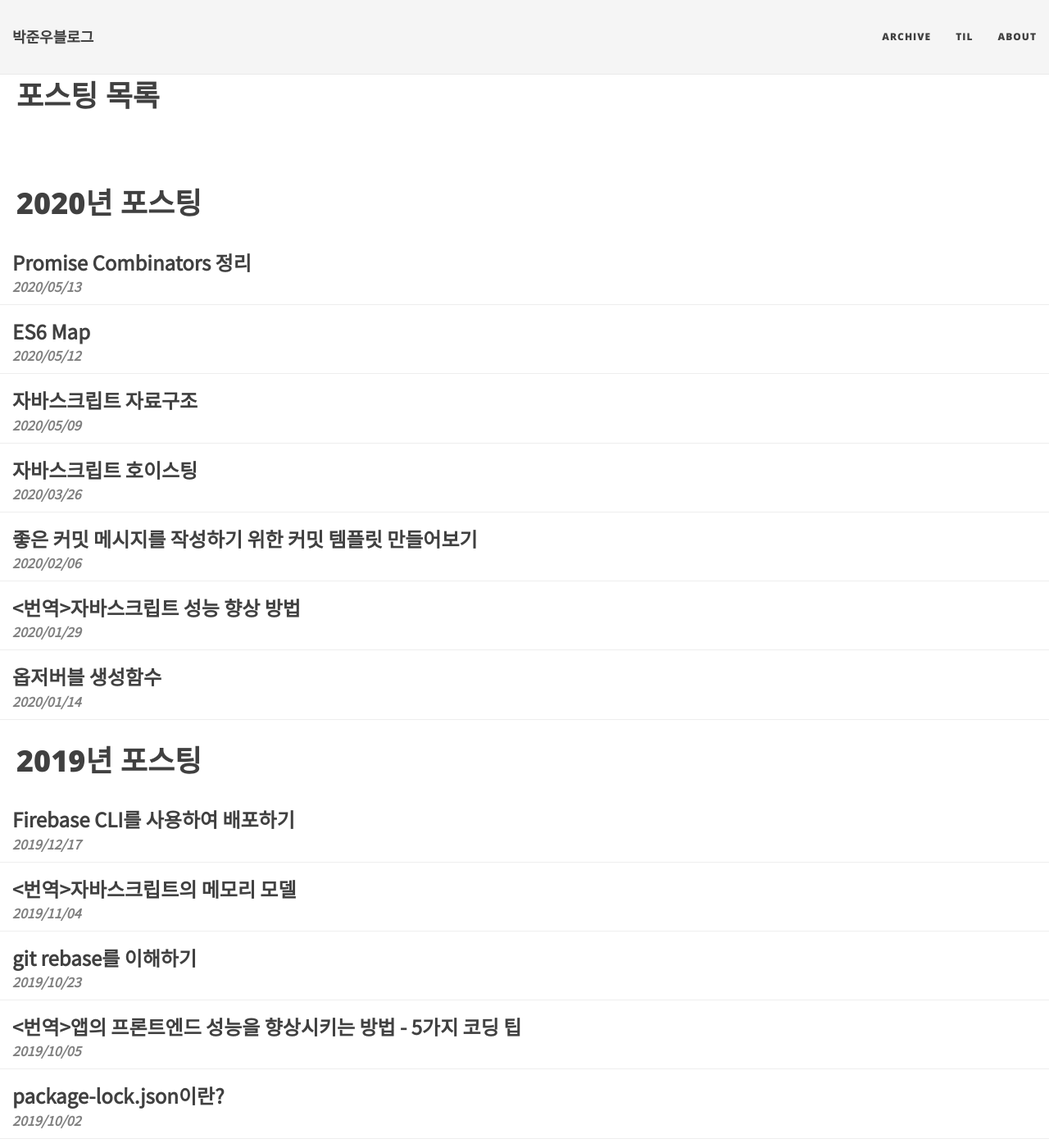
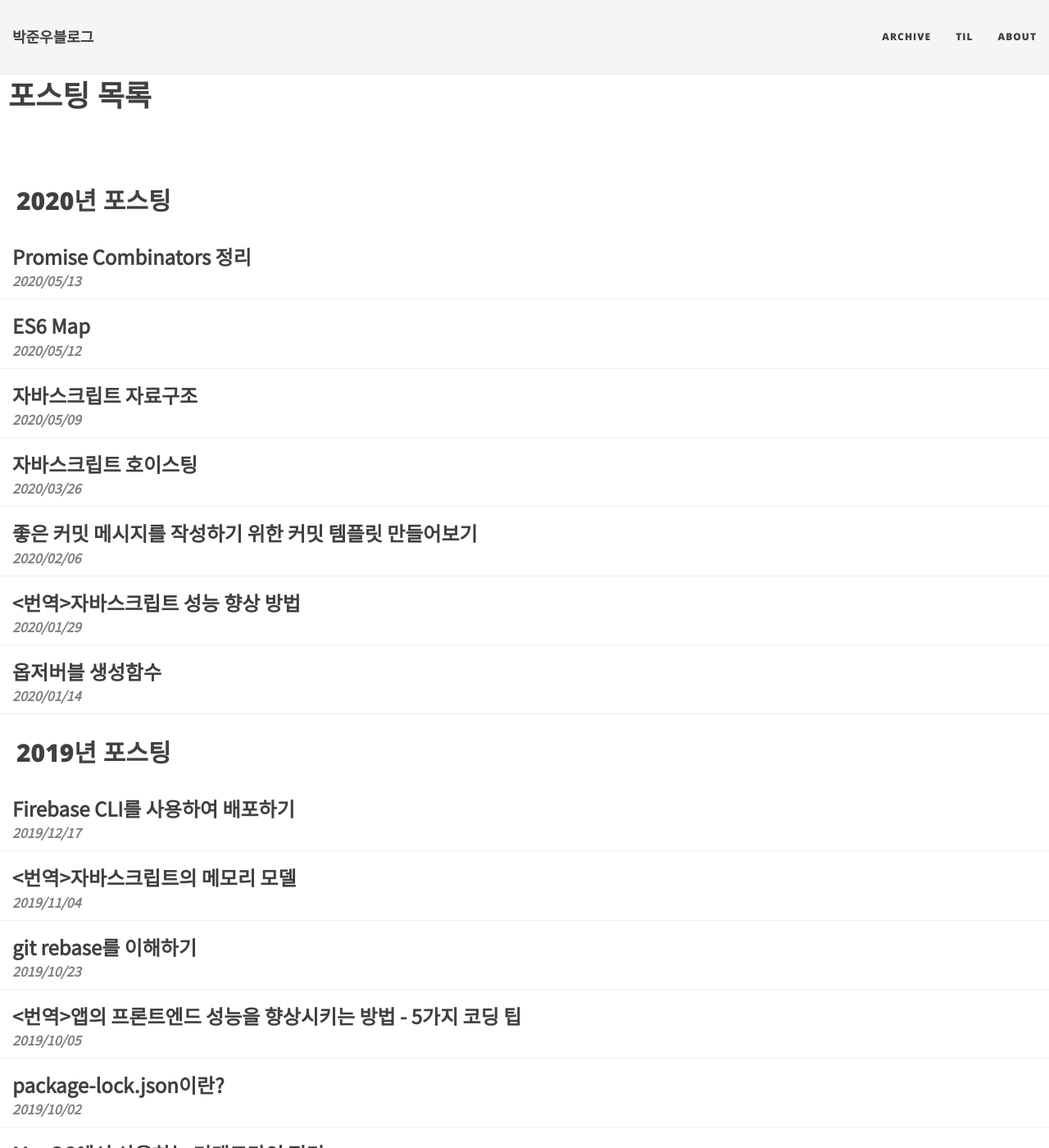
Before and after one commit to JUNWOO45/junwoo45.github.io.archived, a Jekyll site: the page built from archive.md, in a window 1280 px wide and 1400 px high. Shown: the whole window at 82% size. Built offline with Jekyll 4.4.1, drawn with Linux system fonts in a browser that asks for light colours; nearby versions of some CDN libraries.

Commit message:
style: CSS 수정

```diff
--- a/_layouts/archive.html
+++ b/_layouts/archive.html
@@ -16,7 +16,7 @@ layout: base
     {% assign currentDate = post.date | date: "%Y" %}
     {% if currentDate != myDate %}
         {% unless forloop.first %}</ul>{% endunless %}
-        <h1 class="post-archive-year">{{ currentDate }}년 포스팅</h1>
+        <h2 class="post-archive-year">{{ currentDate }}년 포스팅</h2>
         <!-- <ul> -->
         {% assign myDate = currentDate %}
     {% endif %}
--- a/css/main.css
+++ b/css/main.css
@@ -337,7 +337,7 @@ footer .theme-by {
 }
 
 .archive-title {
-  margin-left: 20px;
+  margin-left: 10px;
 }
 
 .post-archive-year {
```
